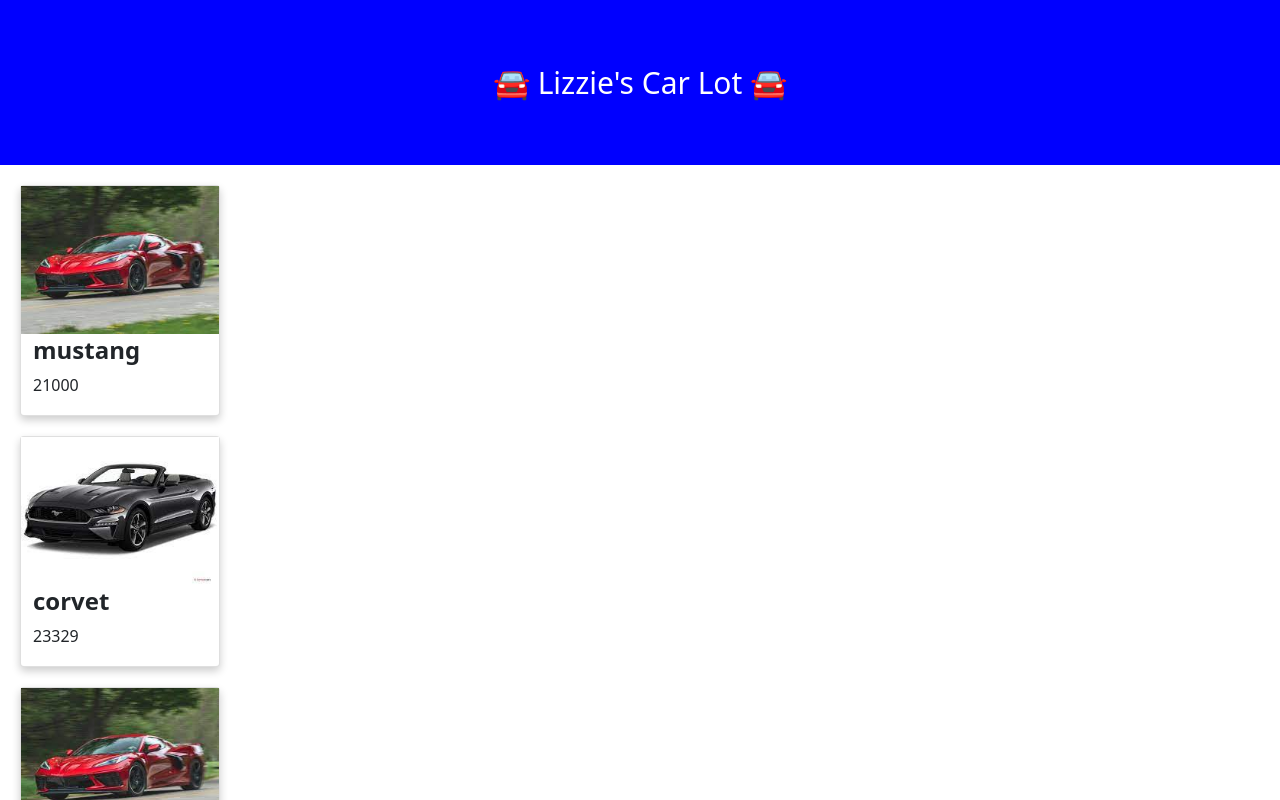
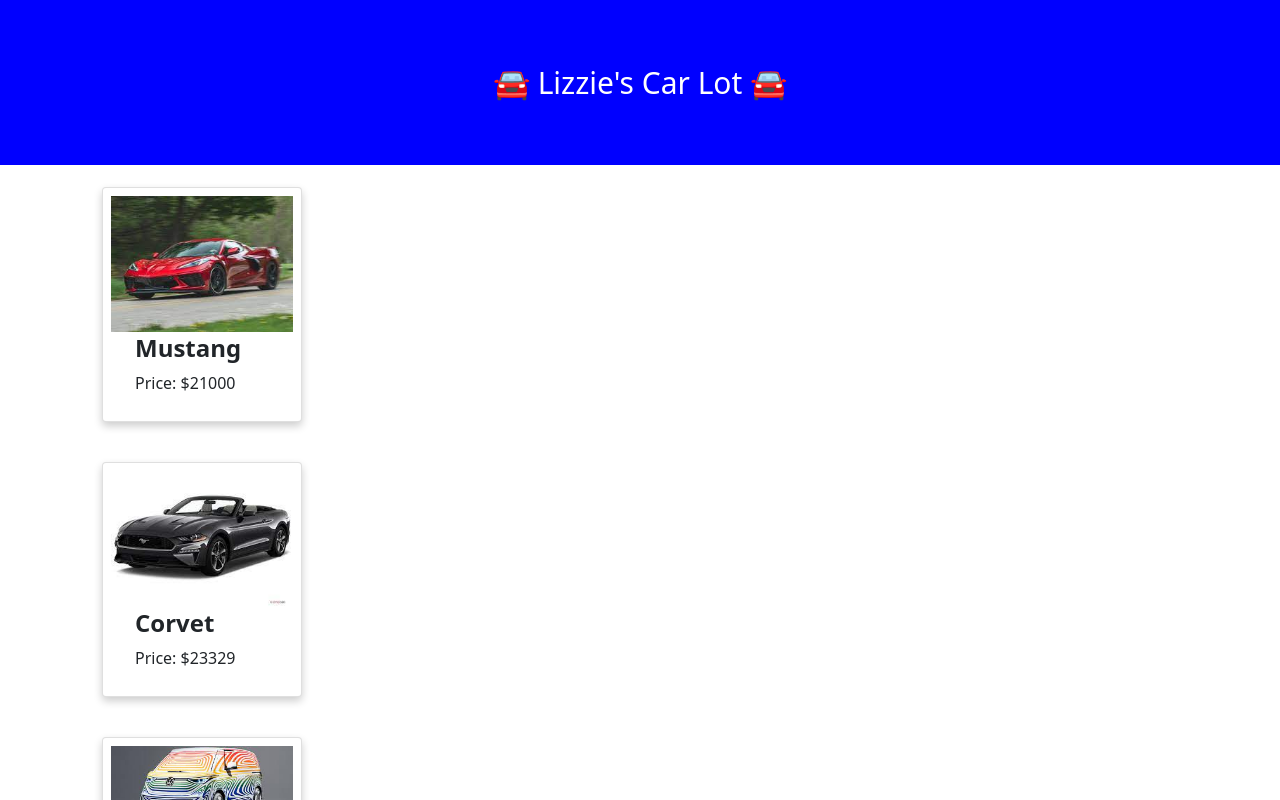
Before and after one commit to Stand59/Carlot, a React (Create React App) app: page / in a window 1280 px wide. Shown: the top 800 px of the page. Built offline with nearby package versions, Linux system fonts and the light colour scheme.

Commit message:
added vw pic

```diff
--- a/src/App.css
+++ b/src/App.css
@@ -11,6 +11,10 @@
    transition: 0.3s;
    width: 200px;
    margin:20px;
+   border: 2px solid #e7e7e7;
+   border-radius: 4px;
+   padding: .5rem;
+   background-color: rgba(0, 0, 0, 0.2);
 }
 
 .card:hover {
@@ -20,3 +24,27 @@
 .container {
   padding: 2px 16px;
 }
+
+.cards{
+  display: grid;
+  grid-template-columns: repeat(3, 1fr);
+  grid-auto-rows: auto;
+  grid-gap: 1rem;
+}
+
+/* Float four columns side by side */
+.column {
+  float: left;
+  width: 25%;
+  padding: 0 10px;
+}
+
+/* Remove extra left and right margins, due to padding in columns */
+.row {margin: 0 -5px;}
+
+/* Clear floats after the columns */
+.row:after {
+  content: "";
+  display: table;
+  clear: both;
+}
--- a/src/App.js
+++ b/src/App.js
@@ -3,6 +3,8 @@
 import Card from './components/Card';
 import CarInfo from './components/CarInfo';
 import Photos from './components/Photos';
+import 'bootstrap/dist/css/bootstrap.min.css';
+import 'bootstrap-social/bootstrap-social.css';
 
 function App() {
   return (
--- a/src/components/CarInfo.js
+++ b/src/components/CarInfo.js
@@ -1,23 +1,24 @@
 import Card from "./Card";
 import corvet from "../assets/corvet.jpg"
 import mustang from "../assets/download.jpg"
-
+import vw from "../assets/download-1.jpg"
+import { Container, Row, Col } from "reactstrap";
 
 const cars = [
     {
-        name: "mustang",
+        name: "Mustang",
         cost: 21000,
         image: corvet
     },
     {
-        name: "corvet",
+        name: "Corvet",
         cost: 23329,
         image: mustang
     },
     {
         name: "VW",
         cost: 4000000,
-        image: corvet
+        image: vw
     }
 ];
 
@@ -25,11 +26,20 @@
 const CarInfo = () => {
     return (
         <div>
-            {cars.map(({name, cost, image}) => (
-                <Card names={name} prices={cost} img={image}/>
-            ))}
+            <Container display="flex">
+                <Row>
+                    <Col>
+                        {cars.map(({name, cost, image}) => (
+                            <Card names={name} prices={cost} img={image}/>
+                        ))}
+                    </Col>
+                </Row>
+            </Container>
         </div>
     );
 };
 
+//https://stackoverflow.com/questions/48848462/how-to-show-results-of-a-map-in-two-or-more-columns-using-react//
+//https://www.appsloveworld.com/reactjs/100/11/how-to-show-results-of-a-map-in-two-or-more-columns-using-react//
+
 export default CarInfo;
--- a/src/components/Card.js
+++ b/src/components/Card.js
@@ -5,16 +5,19 @@
 
 
 
+
 const Card = (props) => {
     return (
-        <div>
-            <card className="card">
-                <img src={props.img} alt={props.names}></img>
-            <div className="container">
-                    <h4><b>{props.names}</b></h4>
-                    <p>{props.prices}</p>
+        <div className="row">
+            <div className="column">
+                <card className="card">
+                        <img src={props.img} alt={props.names}></img>
+                    <div className="container">
+                        <h4><b>{props.names}</b></h4>
+                        <p>Price: ${props.prices}</p>
+                    </div>
+                </card>
             </div>
-            </card>
         </div>
     );
 };
```
Also changed, not shown: src/assets/download-1.jpg (added).
